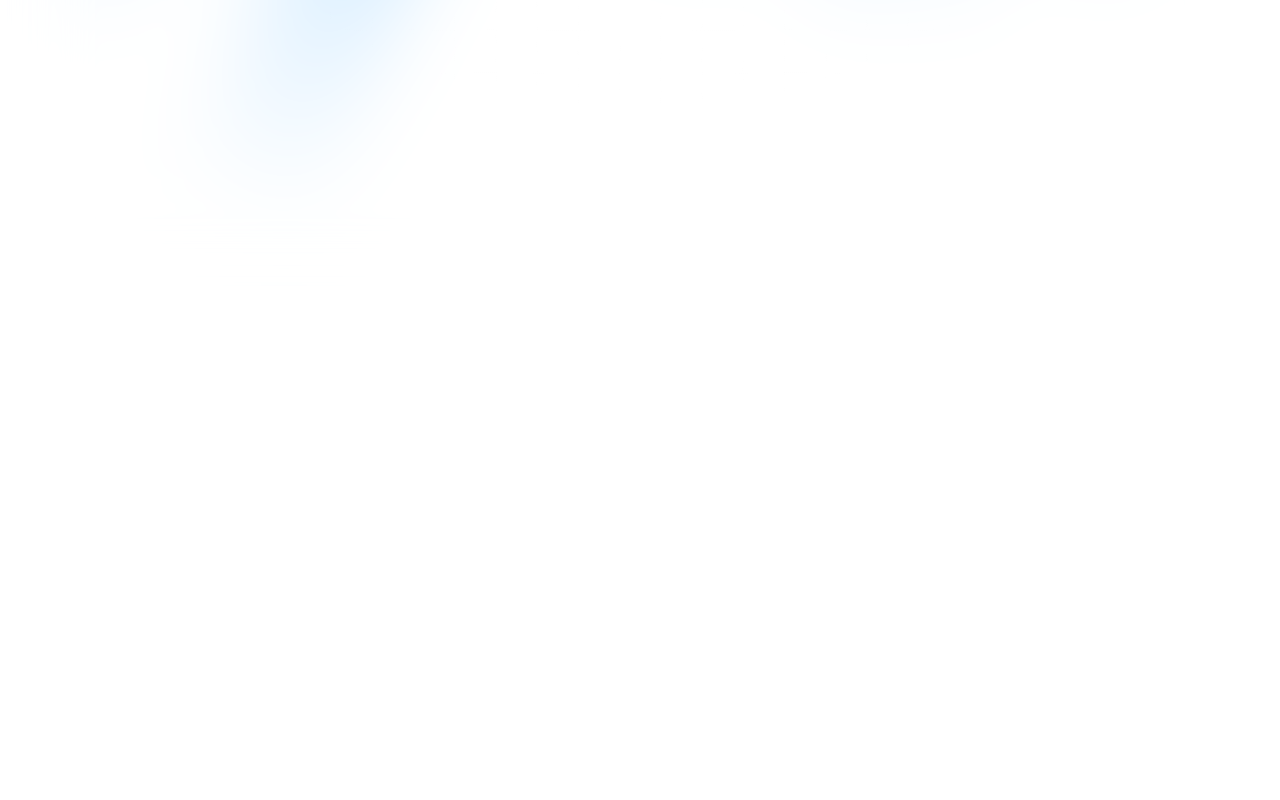
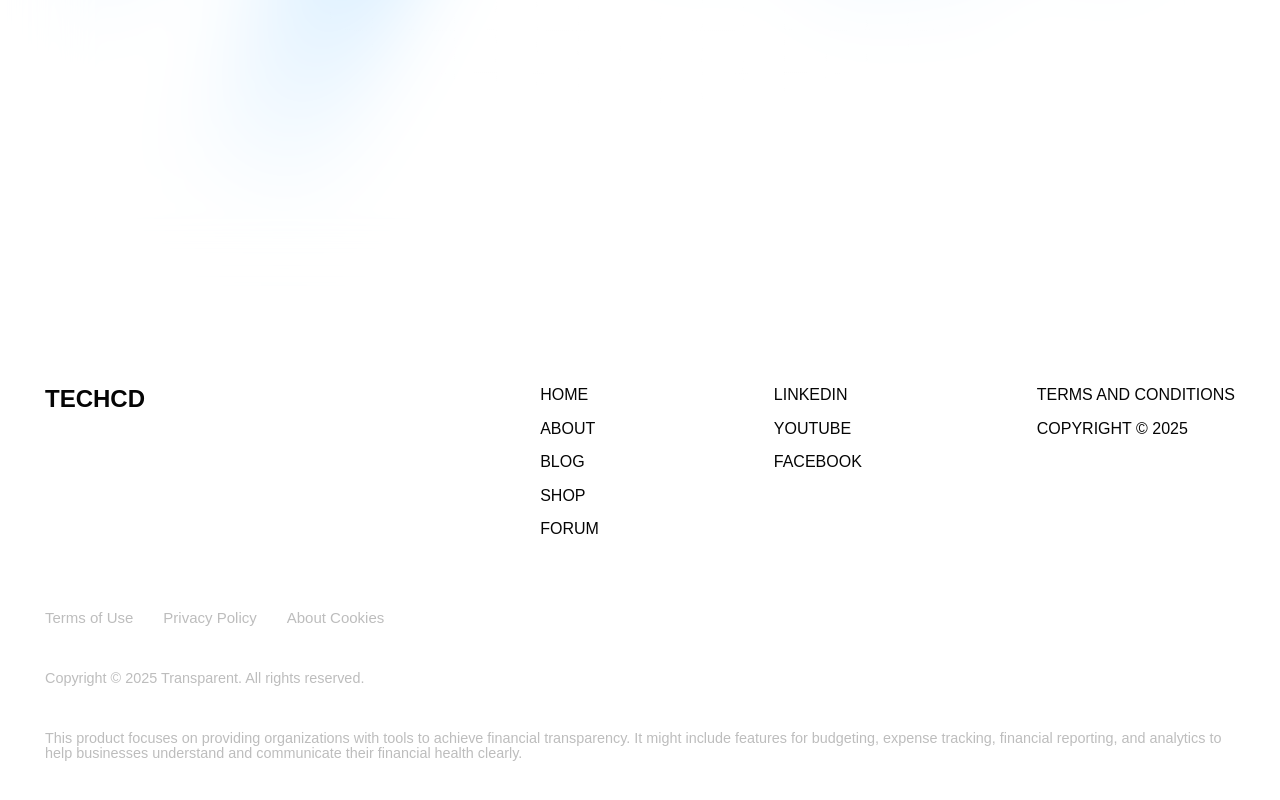
Before and after one commit to chamika-damith/techcd-portfolio, a Next.js app: page /pricing in a window 1280 px wide. Shown: the part 486-1286 px from the top of the page. Before the commit the page ends 1000 px from the top, so only its background shows below. Built offline with nearby package versions, Linux system fonts and the light colour scheme; a web font is replaced by a local one.

Commit message:
feat(home-page): footer

```diff
--- a/app/(user-pages)/page.tsx
+++ b/app/(user-pages)/page.tsx
@@ -1,9 +1,12 @@
 import React from "react";
+import Image from "next/image";
 
 import About from "@/components/user/home-page/about/About";
 import Hero from "@/components/user/home-page/hero/Hero";
 import Community from "@/components/user/home-page/community/Community";
 import Store from "@/components/user/home-page/store/Store";
+
+import bg from "@/public/images/home-page/banner/bg.png";
 
 const HomePage = () => {
   return (
@@ -12,6 +15,11 @@ const HomePage = () => {
       <About />
       <Community />
       <Store />
+      <Image
+        src={bg}
+        alt="Banner"
+        className="h-[188px] object-cover object-center sm:h-[281.75px] md:h-[375.5px] lg:h-[469.25px] xl:h-[563px] 2xl:h-[656.75px]"
+      />
     </>
   );
 };
--- a/components/user/footer/Footer.tsx
+++ b/components/user/footer/Footer.tsx
@@ -2,8 +2,54 @@ import React from "react";
 
 const Footer = () => {
   return (
-    <section className="relative h-[200px]">
-      <div></div>
+    <section className="relative py-[3em]">
+      <hr className="mx-auto mb-[3em] w-4/5 border-t-[#4F4F4FCC] lg:hidden" />
+      <div className="px-container container mx-auto">
+        <div className="mb-[3em] grid grid-cols-1 gap-[2em] lg:grid-cols-10">
+          <p className="text-[14px] font-semibold sm:text-[16.5px] md:text-[19px] lg:col-span-4 lg:text-[21.5px] xl:text-[24px] 2xl:text-[26.5px]">
+            TECHCD
+          </p>
+
+          <div className="flex justify-between text-[12px] uppercase sm:text-[13px] md:text-[14px] lg:col-span-6 lg:text-[15px] xl:text-[16px] 2xl:text-[17px]">
+            <ul className="space-y-[1em] uppercase">
+              <li>Home</li>
+              <li>About</li>
+              <li>Blog</li>
+              <li>Shop</li>
+              <li>Forum</li>
+            </ul>
+
+            <ul className="space-y-[1em] uppercase">
+              <li>LinkedIn</li>
+              <li>YouTube</li>
+              <li>Facebook</li>
+            </ul>
+
+            <ul className="space-y-[1em]">
+              <li>Terms and Conditions</li>
+              <li>Copyright © {new Date().getFullYear()}</li>
+            </ul>
+          </div>
+        </div>
+
+        <ul className="mb-[3em] flex gap-[2em] text-[11px] text-[#BDBDBD] sm:text-[11.75px] md:text-[12.5px] lg:text-[13.75px] xl:text-[15px] 2xl:text-[16.25px]">
+          <li>Terms of Use</li>
+          <li>Privacy Policy</li>
+          <li>About Cookies</li>
+        </ul>
+
+        <p className="mb-[3em] text-[10px] text-[#BDBDBD] sm:text-[11.25px] md:text-[12.5px] lg:text-[13.75px] xl:text-[14.4px] 2xl:text-[15px]">
+          Copyright © {new Date().getFullYear()} Transparent. All rights
+          reserved.
+        </p>
+
+        <p className="text-[10px] text-[#BDBDBD] sm:text-[11.25px] md:text-[12.5px] lg:text-[13.75px] xl:text-[14.4px] 2xl:text-[15px]">
+          This product focuses on providing organizations with tools to achieve
+          financial transparency. It might include features for budgeting,
+          expense tracking, financial reporting, and analytics to help
+          businesses understand and communicate their financial health clearly.
+        </p>
+      </div>
     </section>
   );
 };
--- a/components/user/home-page/store/Store.tsx
+++ b/components/user/home-page/store/Store.tsx
@@ -10,7 +10,7 @@ import tShirt from "@/public/images/home-page/store/t-shirt.png";
 
 const Store = () => {
   return (
-    <section className="relative">
+    <section className="relative mb-[3em]">
       <div className="px-container container mx-auto grid grid-cols-1 gap-[1em] lg:grid-cols-11">
         <div className="lg:col-span-6">
           {/* Title (for screens <640px) */}
```
Also changed, not shown: public/images/home-page/banner/bg.png (added).
